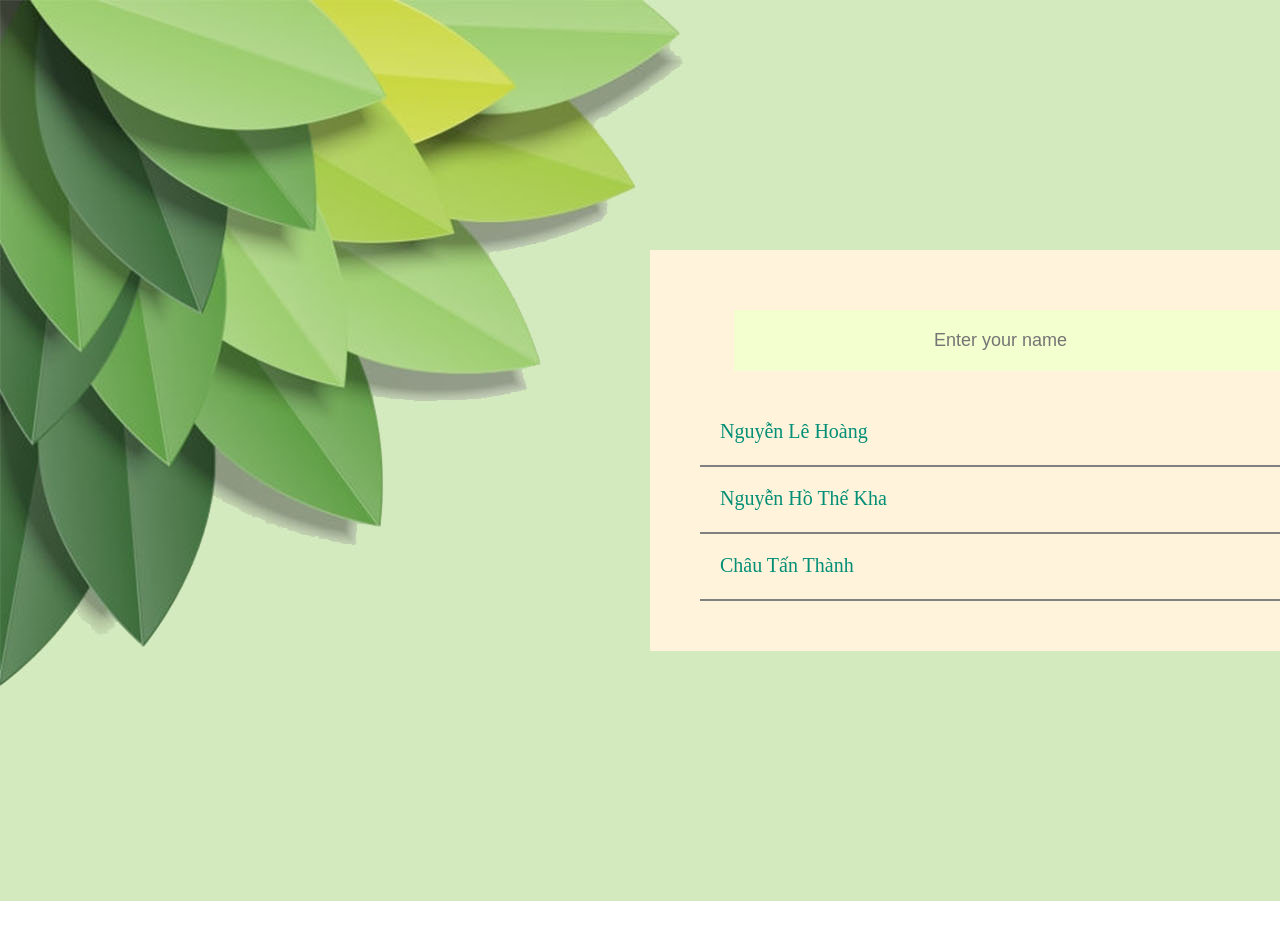
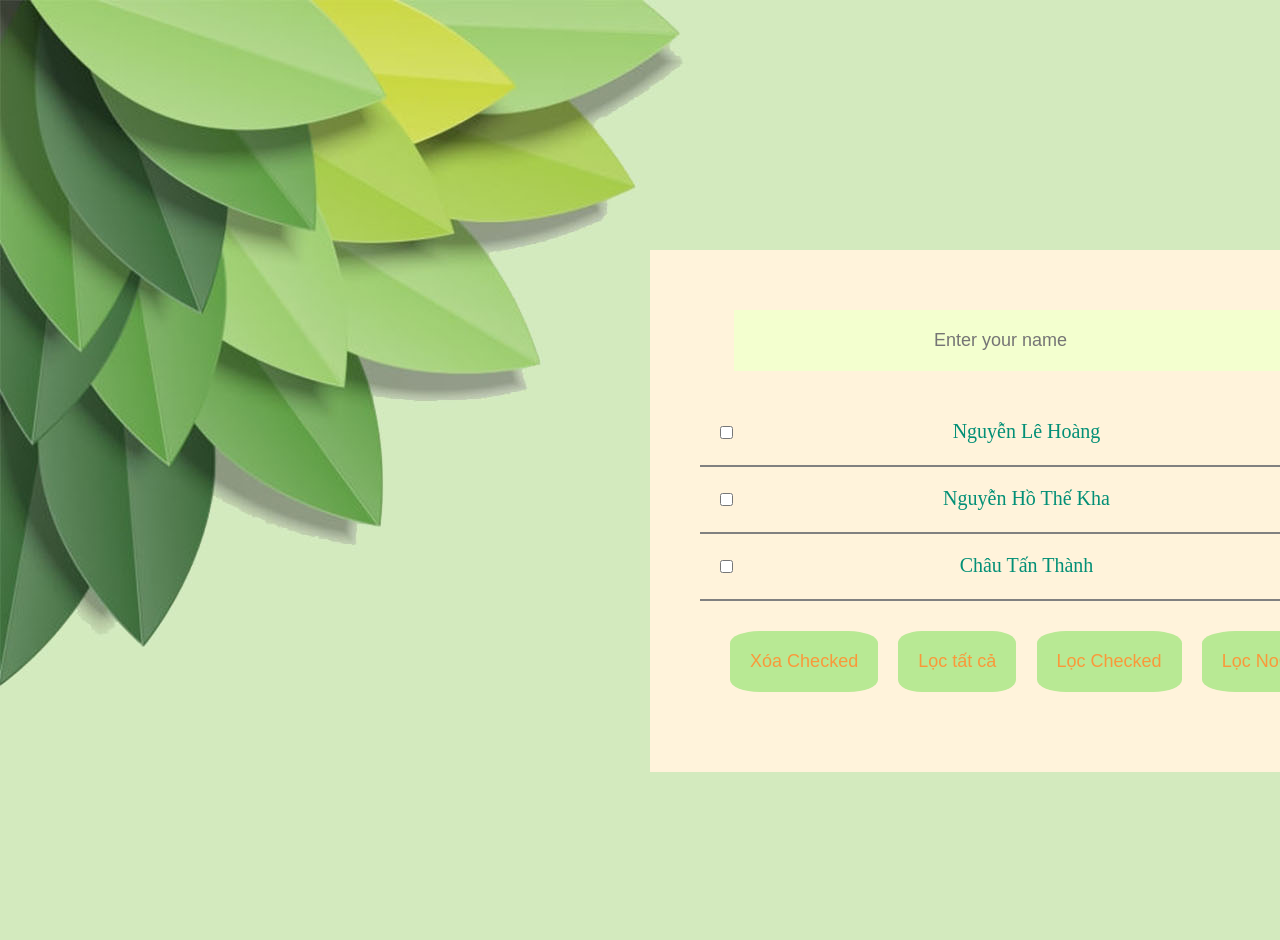
Before and after one commit to NguyenLeHoang2212/studentlist, a React (Create React App) app: page / in a window 1280 px wide. Shown: the top 940 px of the page. Before the commit the page ends 901 px from the top, so only its background shows below. Built offline with nearby package versions, Linux system fonts and the light colour scheme.

Commit message:
update 4/5

```diff
--- /dev/null
+++ b/src/components/Fotter.js
@@ -0,0 +1,37 @@
+import { useState } from "react";
+import Student from "./Student";
+import FormAdd from "./FormAdd";
+import { v4 as uuidv4 } from 'uuid';
+import FormEdit from "./FormEdit";
+export default function Fotter(props) {
+    const btnList=[
+        {
+            id: 1,
+            name: "Xóa Checked",
+            handleClick: () =>props.removeChecked(),
+
+        },
+        {
+            id: 2,
+            name: "Lọc tất cả",
+            handleClick: () =>props.fillAll(),
+        },
+        {
+            id: 3,
+            name: "Lọc Checked",
+            handleClick: () =>props.fillChecked(),
+        },
+        {
+            id: 4,
+            name: "Lọc NoChecked",
+            handleClick: () =>props.fillNoChecked(),
+        }
+    ]
+    return (
+        <div className="footer">
+             {btnList.map((item, key) =>(
+             <button key={key} onClick={item.handleClick} >{item.name}</button>
+             ))}
+        </div>
+    )
+}
--- a/src/components/Student.js
+++ b/src/components/Student.js
@@ -1,19 +1,36 @@
 import { FiDelete } from 'react-icons/fi'
 import { BsPencil } from 'react-icons/bs'
+import FormEdit from './FormEdit'
+import FormAdd from './FormAdd'
+export default function Student(props) {
+    const { student, deletelist, toggle_complete, toggle_edit, editId, editList } = props
+    const isEdit = editId === student.id
+    return (
+        <div className="student">
+            {
+                isEdit ? (
+                    <FormEdit value={student} editList={editList} />
+                ) : (
+                    <>
+                        <input type='checkbox' checked= {student.isComplete ? true : false} onChange={()=> toggle_complete(student.id)} />
+                        <span
+                            className={`${student.isComplete ? "complete" : ""}`}
 
-export default function Student(props){
-  const {student,deletelist,toggle_complete,toggle_edit}=props
-    return(
-        <div className="student">
-            <span
-            className={`${student.isComplete ? "complete":""}`}
-            onClick={()=>toggle_complete(student.id)}
-            >{student.name}</span>
-           <div className="icon">
-           <BsPencil onClick={()=>toggle_edit(student.id)} />
-            <FiDelete className='delete' onClick={()=>{props.deletelist(props.student.id)}}/>
-            </div>
+                            onDoubleClick={() => toggle_edit(student.id)}
+                        >{student.name}</span>
+                        <div className="icon">
+                            <BsPencil  onClick={() => toggle_edit(student.id)} />
+                            <FiDelete className='delete' onClick={() => { props.deletelist(props.student.id) }} />
+                        </div>
+
+                    </>
+                )
+            }
+
 
         </div>
+
+
     )
+
 }
--- a/src/components/StudentList.js
+++ b/src/components/StudentList.js
@@ -3,9 +3,24 @@ import Student from "./Student";
 import FormAdd from "./FormAdd";
 import { v4 as uuidv4 } from 'uuid';
 import FormEdit from "./FormEdit";
-
+import Fotter from "./Fotter";
+const getList=(stuList,flag)=>{
+    if(flag == "fillAll" ){
+        return stuList ;
+    }
+    else if(flag=="fillNoChecked"){
+        return stuList.filter((item)=>!item.isComplete);
+    }
+    else if(flag=="fillChecked"){
+        return stuList.filter((item)=>item.isComplete);
+    }
+    else {
+        return stuList
+    }
+}
 export default function StudentList() {
-
+    const [editId,setEditId]=useState("")
+    const [flag,setFlag]=useState("filterAll")
     const [list, Setlist] = useState([
         {
             id: 1,
@@ -16,14 +31,14 @@ export default function StudentList() {
         {
             id: 2,
             name: "Nguyễn Hồ Thế Kha",
-            isEdit: false,        },
+            isComplete: false,       },
         {
             id: 3,
             name: "Châu Tấn Thành ",
-            isEdit: false,        }
+              isComplete: false,        }
     ])
     const addlist = (textname) => {
-        Setlist([...list, { id: uuidv4, name: textname, isComplete: false }])
+        Setlist([...list, { id: uuidv4(), name: textname, isComplete: false }])
     }
     const deletelist = (id) => {
         const newlist = list.filter((item) => {
@@ -36,12 +51,10 @@ export default function StudentList() {
             list.map((value) =>
                 value.id === id ? { ...value, name,isEdit:false } : value
             ))
+            setEditId("")
     }
     const toggle_edit = (id) => {
-        Setlist(
-            list.map((value) =>
-                value.id === id ? { ...value, isEdit: !value.isEdit } : value
-            ))
+      setEditId(id)
     }
     const toggle_complete = (id) => {
         Setlist(
@@ -49,24 +62,43 @@ export default function StudentList() {
                 value.id === id ? { ...value, isComplete: !value.isComplete } : value
             ))
     }
+    const fillAll = () => {
+        setFlag("fillAll")
+    }
+    const fillNoChecked= () => {
+        setFlag("fillNoChecked")
+    }
+    const fillChecked= () => {
+        setFlag("fillChecked")
+    }
+    const removeChecked= () =>{
+        const newlist=list.filter((item)=>!item.isComplete)
+        Setlist(newlist)
+    }
     return (
         <div className="studentList">
             <FormAdd addlist={addlist} />
-            {list.map((value, index) =>
-            value.isEdit ? (
-                <FormEdit value={value} editList={editList} key={index} />
-            ):(
+            {getList(list,flag).map((value, index) =>
+           (
                     <Student
                         student={value}
                         deletelist={deletelist}
                         key={index}
                         toggle_edit={toggle_edit}
                         toggle_complete={toggle_complete}
+                        editId={editId}
+                        editList={editList}
                     />
-                )
 
 
+           )
             )}
+            <Fotter
+            fillAll={fillAll}
+            fillChecked={fillChecked}
+            fillNoChecked={fillNoChecked}
+            removeChecked={removeChecked}
+            />
         </div>
     )
 }
--- a/src/style.css
+++ b/src/style.css
@@ -38,14 +38,11 @@ font-size: 20px;
     padding: 20px 200px;
     background: #f3ffcf;
     border: none;
-    color: blue;
+    color: #028f76;
     font-size: large;
     border: none;
 }
-.studentList .student span.complete{
-    text-decoration: line-through;
 
-}
 .edit{
     color: #028f76;
     width: 100%;
@@ -53,5 +50,20 @@ font-size: 20px;
    border: none;
     display: flex;
     justify-content: flex-start;
-
+    background: #fff3db;
+    border: 1px solid green;
 }
+.footer{
+    padding: 30px 20px;
+    display: flex;
+    justify-content: space-around;
+}
+.footer button{
+border: none;
+padding: 20px;
+border-radius: 20%;
+background: #b8e994;
+color: #fa983a;
+font-size: large;
+cursor: pointer;
+}
```
